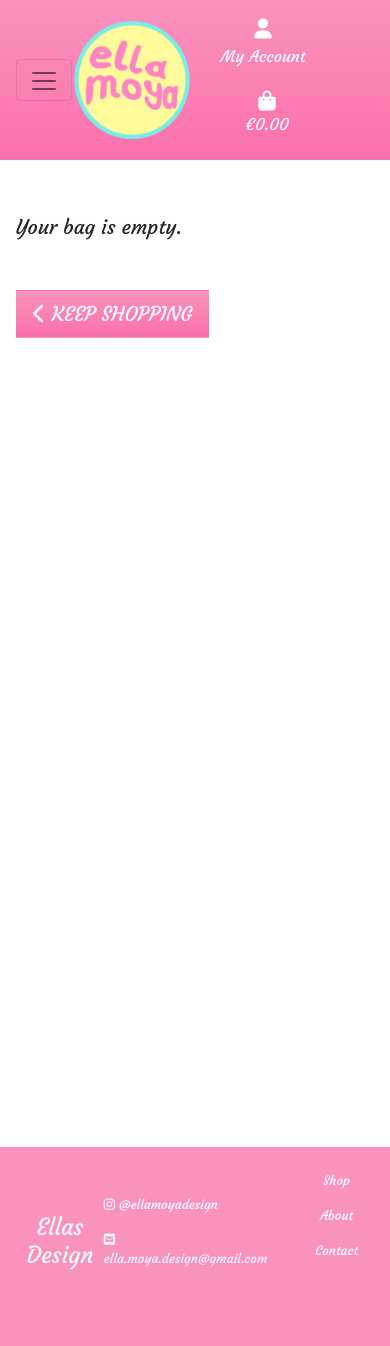
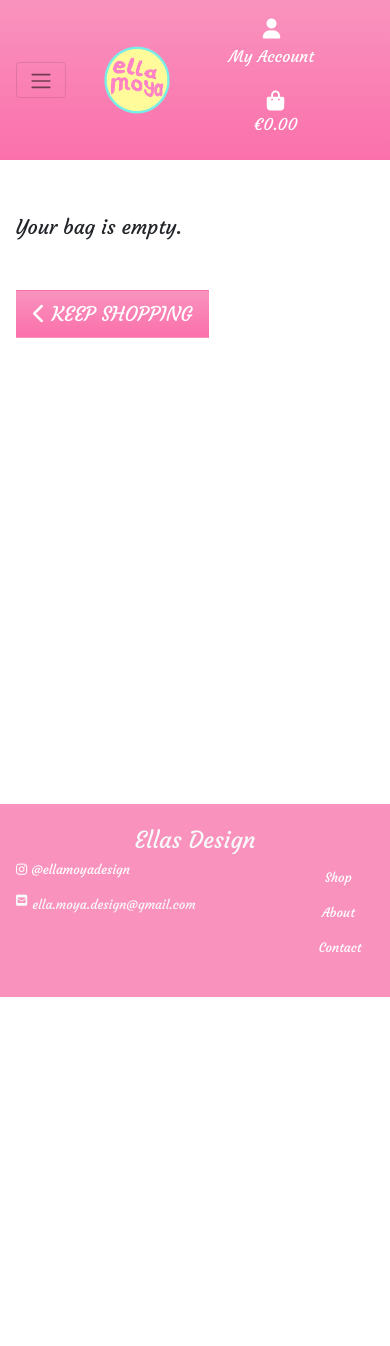
Before and after one commit to AllenGleeson/Ellas_Design, a Django app: page /bag/ in a window 390 px wide. After the commit the page ends 997 px from the top, so only its background shows below. Run offline with Django 3.2, Linux system fonts and the light colour scheme; some libraries are stand-ins or nearby versions; some web fonts are replaced.

Commit message:
Adjusting header, footer and home page css for mobile view.

```diff
--- a/static/css/base.css
+++ b/static/css/base.css
@@ -25,7 +25,6 @@ body {
 
 .nav-link {
     color: white !important;
-    border-radius: 20px !important;
 }
 
 .nav-item:hover {
@@ -67,11 +66,16 @@ footer {
 
 footer h3 {
     margin-top: 50px;
+    cursor: default;
 }
 
 footer a {
     text-decoration: none !important;
     color: white;
+}
+
+.email-text{
+    margin-left: 5px;
 }
 
 .mylogo {
@@ -85,8 +89,28 @@ footer a {
 /* Media queries */
 
 @media only screen and (max-width: 500px) {
+    #logo {
+        width: 68px;
+    }
+    .navbar-nav .list-inline-item {
+        min-width: 0px;
+    }
+    .navbar-toggler{
+        font-size: 1rem;
+    }
+    .navbar-toggler:focus{
+        box-shadow: 0 0 0 0.1rem;
+    }
     footer {
         font-size: 0.8rem;
+        min-height: 0px;
+        margin-top: 0px;
+    }
+    footer h3 {
+        margin: 6px;
+    }
+    .flex-wrapper{
+        min-height: 70vh;
     }
 }
 
--- a/templates/base.html
+++ b/templates/base.html
@@ -122,13 +122,14 @@
         {% endblock %}
     </main>
 
-    <footer class="footer d-flex justify-content-around text-light p-3">
-        <div class="text-center">
+    <footer class="footer justify-content-around text-light p-3">
+        <div class="row">
+            <div class="col-12 text-center">
                 <h3>Ellas Design</h3>
             </div>
             <!-- Social media links and links the other places on the site -->
-        <div>
-            <div class="mt-3 pt-3">
+            <div class="col-8">
+                <div class="mt-md-3 mt-sm-2">
                     <div>
                         <a href="https://www.instagram.com/ellamoyadesign/">
                             <p><span class="fa fa-instagram" aria-hidden="true"></span>
@@ -136,13 +137,15 @@
                         </a>
                     </div>
                     <div>
-                    <p><span class="fa fa-envelope-square" aria-hidden="true"></span> ella.moya.design@gmail.com
+                        <p class="d-flex">
+                            <span class="fa fa-envelope-square" aria-hidden="true"></span>
+                            <span class="email-text">ella.moya.design@gmail.com</span>
                         </p>
                     </div>
                 </div>
             </div>
-        <div>
-            <ul class="fa-ul text-center">
+            <div class="col-4">
+                <ul class="fa-ul m-sm-0 text-center">
                     <li class="nav-item rounded">
                         <a class="nav-link active" aria-current="page" href="{% url 'products' %}">Shop</a>
                     </li>
@@ -153,6 +156,7 @@
                         <a class="nav-link" href="{% url 'contact' %}">Contact</a>
                     </li>
                 </ul>
+            </div>
         </div>
     </footer>
 
```
Also changed, not shown: home/static/home/css/style.css (+6 -5 lines). Lines whose indentation alone changed are shown as unchanged.
